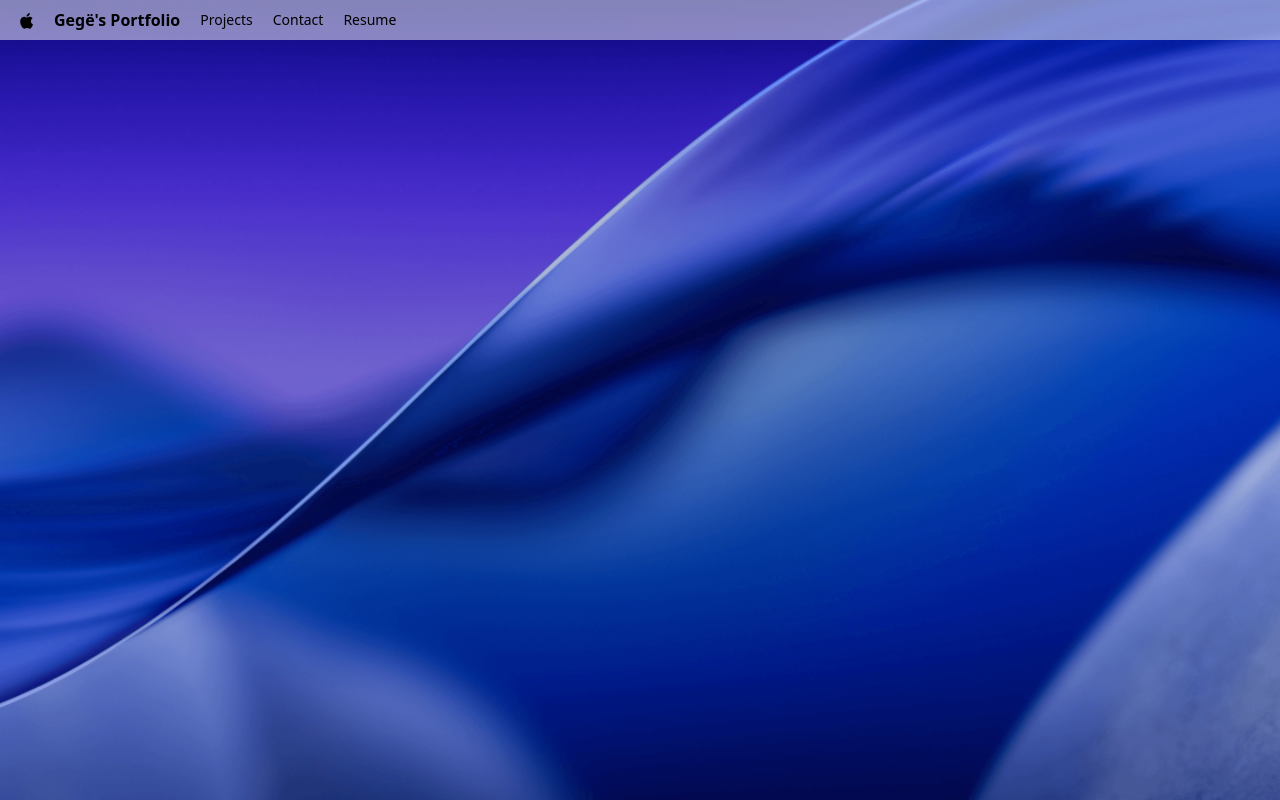
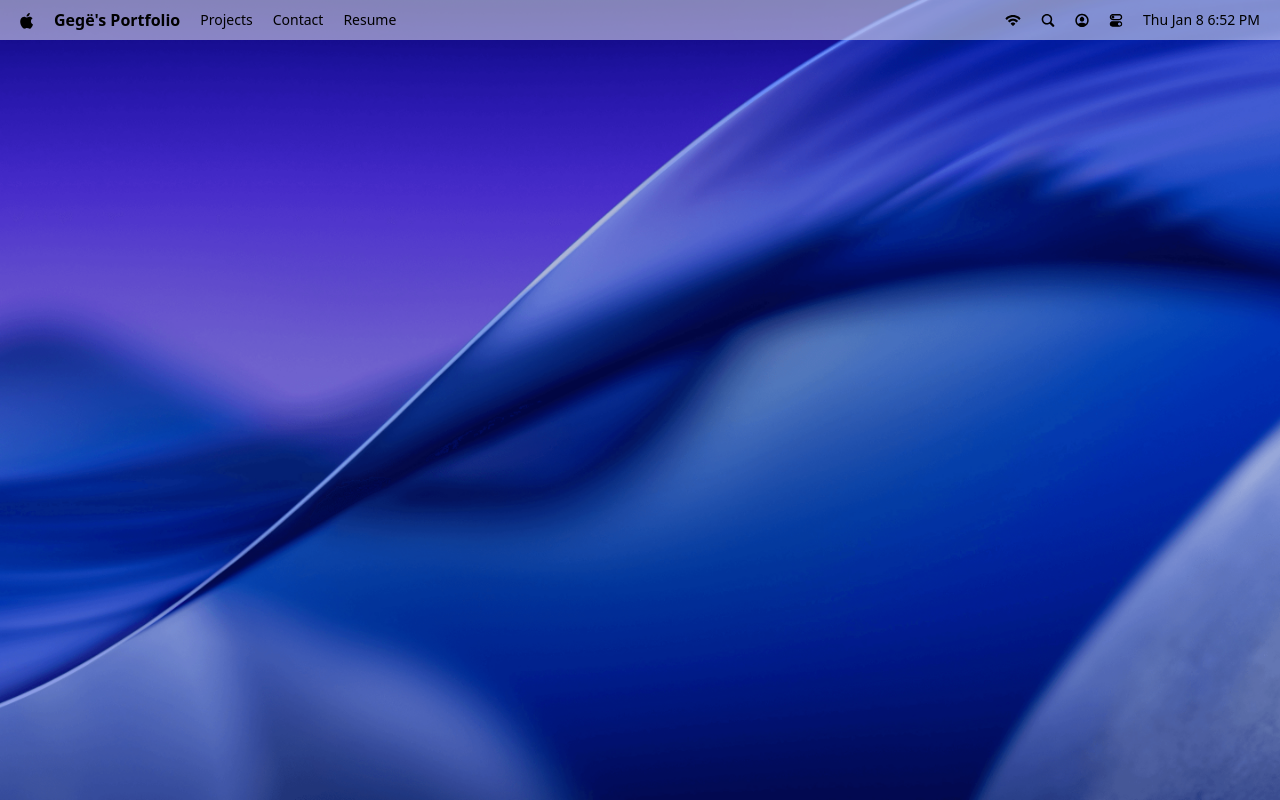
Before and after one commit to gnagavci/macos_portfolio, a React (Vite) app: page / in a window 1280 px wide. Built offline with nearby package versions, Linux system fonts and the light colour scheme; a web font is replaced by a local one.

Commit message:
add Navbar component

```diff
--- a/package.json
+++ b/package.json
@@ -11,6 +11,7 @@
   },
   "dependencies": {
     "@tailwindcss/vite": "^4.1.18",
+    "dayjs": "^1.11.19",
     "react": "^19.2.0",
     "react-dom": "^19.2.0",
     "tailwindcss": "^4.1.18"
--- a/src/components/Navbar.jsx
+++ b/src/components/Navbar.jsx
@@ -1,5 +1,7 @@
-import { navLinks } from "#constants/index.js";
 import React from "react";
+import dayjs from "dayjs";
+
+import { navIcons, navLinks } from "#constants";
 
 const Navbar = () => {
     return (
@@ -16,6 +18,21 @@ const Navbar = () => {
                     ))}
                 </ul>
             </div>
+
+            <div>
+                <ul>
+                    {navIcons.map(({ id, img }) => (
+                        <li key={id}>
+                            <img
+                                src={img}
+                                className="icon-hover"
+                                alt={`icon-${id}`}
+                            />
+                        </li>
+                    ))}
+                </ul>
+                <time>{dayjs().format("ddd MMM D h:mm A")}</time>
+            </div>
         </nav>
     );
 };
```
Also changed, not shown: 1 other file (tests, documents, lock files or other folders).
